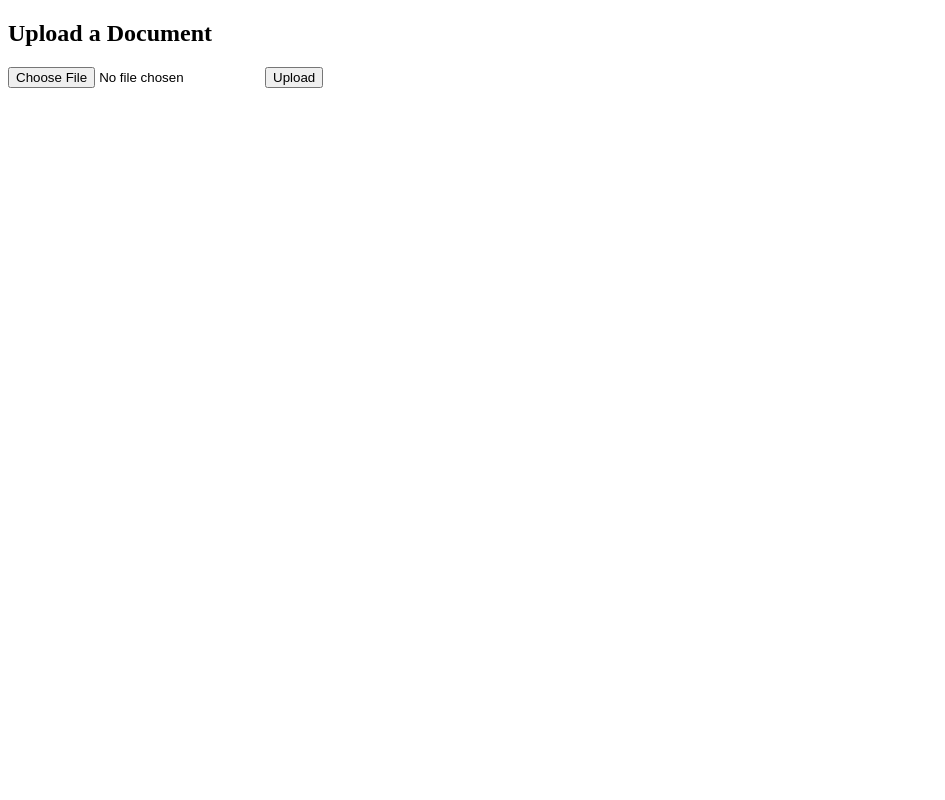
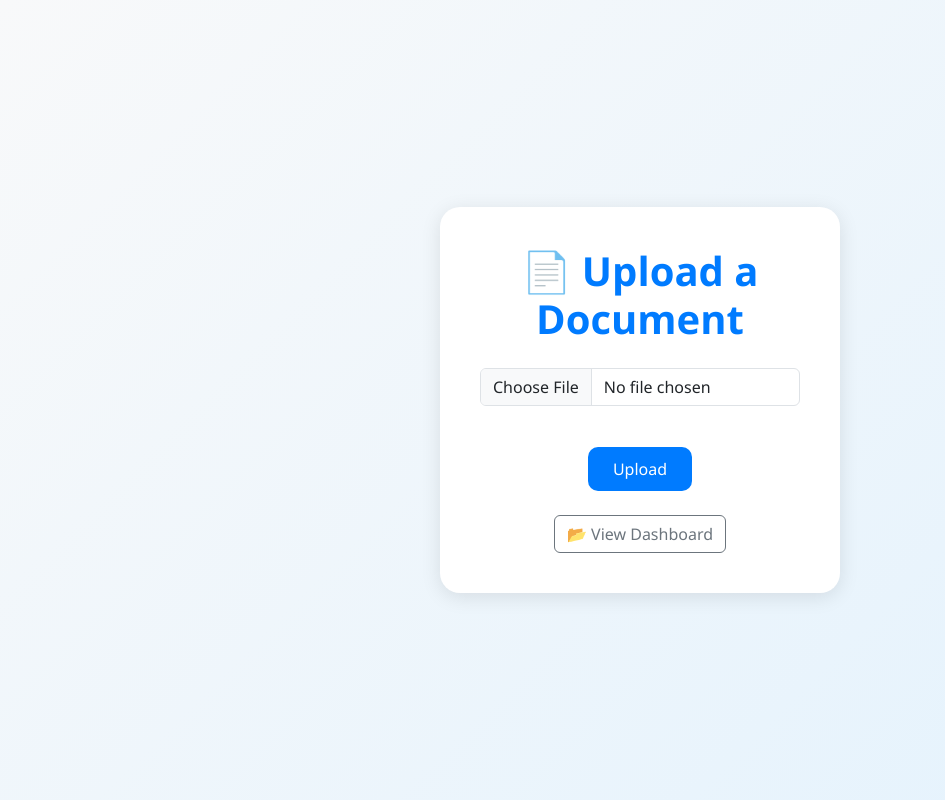
Before and after one commit to navamiborkar/smart-doc-scanner, a Flask app: page / in a window 1280 px wide. Shown: the whole page, without its empty margins (0-945 px from the left). Run offline with Flask 3, Linux system fonts and the light colour scheme; parts of the project's set-up code (start-up, migrations or seed data) failed here and were passed over.

Commit message:
Added upload spinner for better UX

```diff
--- a/templates/index.html
+++ b/templates/index.html
@@ -1,13 +1,90 @@
 <!DOCTYPE html>
-<html>
+<html lang="en">
 <head>
+  <meta charset="UTF-8" />
+  <meta name="viewport" content="width=device-width, initial-scale=1.0" />
   <title>Smart Document Scanner</title>
+
+  <!-- 🌈 Bootstrap CSS -->
+  <link href="https://cdn.jsdelivr.net/npm/bootstrap@5.3.3/dist/css/bootstrap.min.css" rel="stylesheet" />
+
+  <style>
+    body {
+      background: linear-gradient(135deg, #f8f9fa, #e3f2fd);
+      font-family: "Segoe UI", sans-serif;
+      min-height: 100vh;
+      display: flex;
+      justify-content: center;
+      align-items: center;
+    }
+
+    .upload-card {
+      background: #fff;
+      border-radius: 20px;
+      box-shadow: 0 4px 20px rgba(0, 0, 0, 0.1);
+      padding: 40px;
+      text-align: center;
+      width: 400px;
+    }
+
+    h1 {
+      font-weight: 600;
+      color: #007bff;
+      margin-bottom: 25px;
+    }
+
+    .btn-primary {
+      background-color: #007bff;
+      border: none;
+      border-radius: 10px;
+      padding: 10px 25px;
+    }
+
+    .btn-primary:hover {
+      background-color: #0056b3;
+    }
+
+    input[type="file"] {
+      margin-top: 15px;
+      margin-bottom: 25px;
+    }
+
+    /* Spinner */
+    #loadingSpinner {
+      display: none;
+      margin-top: 20px;
+    }
+  </style>
 </head>
+
 <body>
-  <h2>Upload a Document</h2>
-  <form action="/upload" method="post" enctype="multipart/form-data">
-    <input type="file" name="file">
-    <input type="submit" value="Upload">
-  </form>
+  <div class="upload-card">
+    <h1>📄 Upload a Document</h1>
+
+    <form method="POST" action="/upload" enctype="multipart/form-data" id="uploadForm">
+      <input class="form-control" type="file" name="file" required />
+      <button class="btn btn-primary mt-3" type="submit">Upload</button>
+    </form>
+
+    <!-- Spinner -->
+    <div id="loadingSpinner" class="text-center">
+      <div class="spinner-border text-primary" role="status"></div>
+      <p class="mt-2 text-muted">Uploading... Please wait</p>
+    </div>
+
+    <div class="mt-4">
+      <a href="/dashboard" class="btn btn-outline-secondary">📂 View Dashboard</a>
+    </div>
+  </div>
+
+  <!-- 🌀 Script to show spinner -->
+  <script>
+    const form = document.getElementById("uploadForm");
+    const spinner = document.getElementById("loadingSpinner");
+
+    form.addEventListener("submit", () => {
+      spinner.style.display = "block";
+    });
+  </script>
 </body>
 </html>
```
